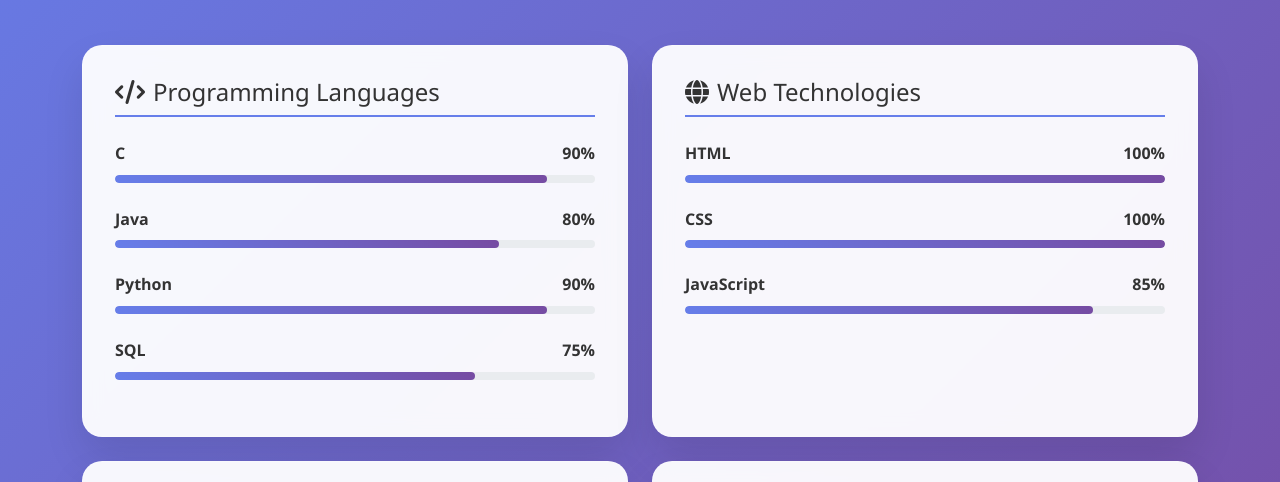
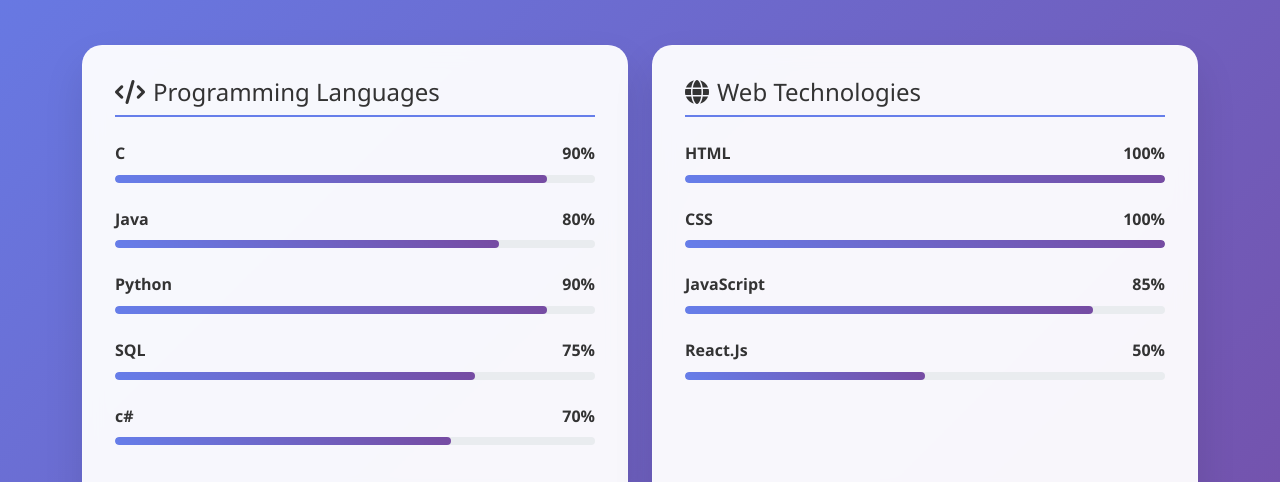
Before and after one commit to SriDurgaPrasad/Portofolio, a React app: page index.html in a window 1280 px wide. Both pictures are taken after a click on the link "Skills". Shown: the part 257-739 px from the top of the page. Built offline with nearby package versions, Linux system fonts and the light colour scheme.

Commit message:
Update index.html

```diff
--- a/index.html
+++ b/index.html
@@ -231,6 +231,15 @@
                                 <div class="skill-progress" data-width="75"></div>
                             </div>
                         </div>
+                         <div class="skill-item">
+                            <div class="skill-info">
+                                <span>c#</span>
+                                <span>70%</span>
+                            </div>
+                            <div class="skill-bar">
+                                <div class="skill-progress" data-width="70"></div>
+                            </div>
+                        </div>
                     </div>
                 </div>
 
@@ -263,6 +272,15 @@
                             </div>
                             <div class="skill-bar">
                                 <div class="skill-progress" data-width="85"></div>
+                            </div>
+                        </div>
+                          <div class="skill-item">
+                            <div class="skill-info">
+                                <span>React.Js</span>
+                                <span>50%</span>
+                            </div>
+                            <div class="skill-bar">
+                                <div class="skill-progress" data-width="50"></div>
                             </div>
                         </div>
                     </div>
```
